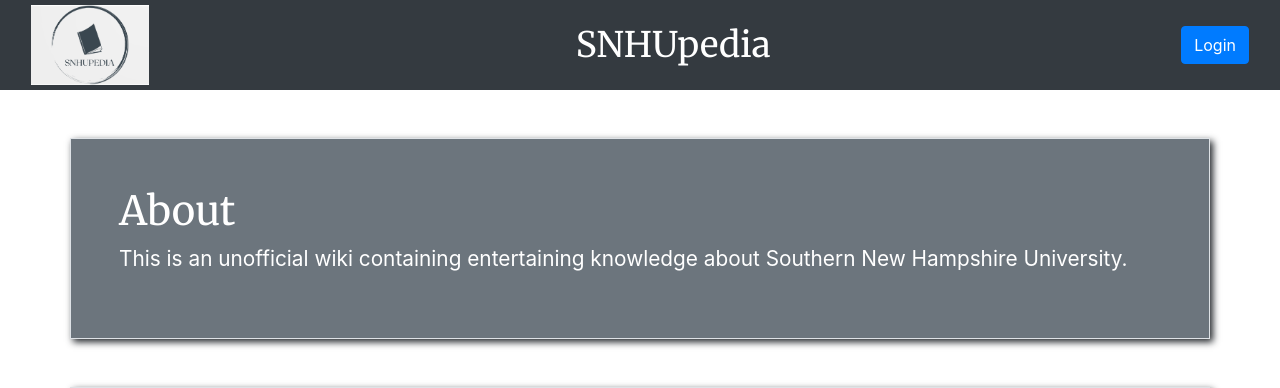
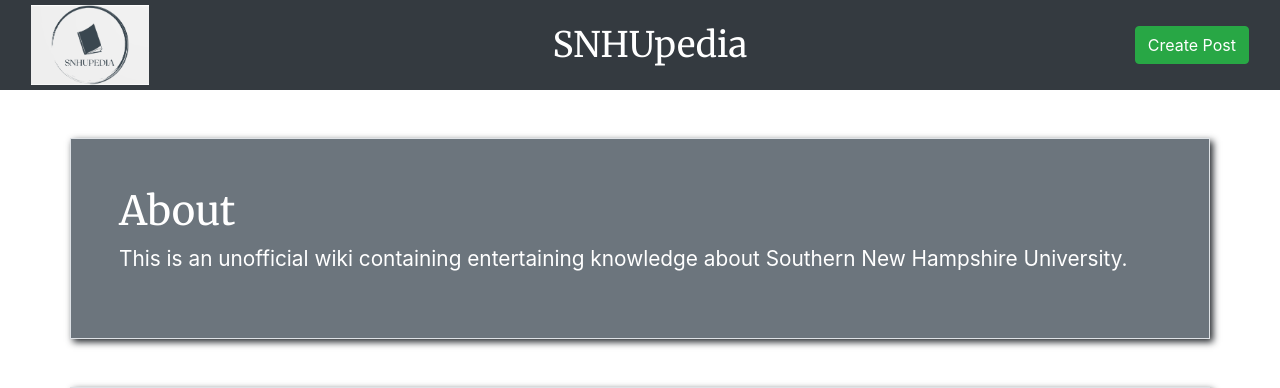
Before and after one commit to SNHU-CETA-CIT-CS/final-project-teamone, a Django app: page / in a window 1280 px wide. Shown: the top 388 px of the page. Run offline with Django 4.2, Linux system fonts and the light colour scheme; data comes from the database, SQL or seed files in the repository.

Commit message:
Replace login button with create post button
Replace the login button in the navbar with a create post button

```diff
--- a/templates/snhupediabase.html
+++ b/templates/snhupediabase.html
@@ -28,7 +28,7 @@
                 <div class="snhupedia-title navbar navbar-text">SNHUpedia</div>
                 <!-- TODO: add button functionality -->
                 <div class="navbar navbar-text">
-                    <button type="button" class="btn btn-primary">Login</button>
+                    <button type="button" class="btn btn-success">Create Post</button>
                 </div>
 
         </div>
```
